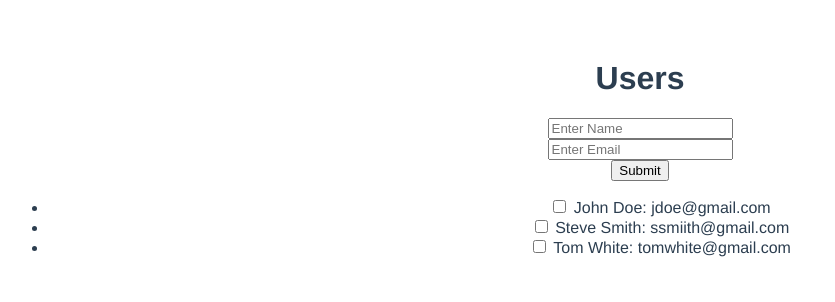
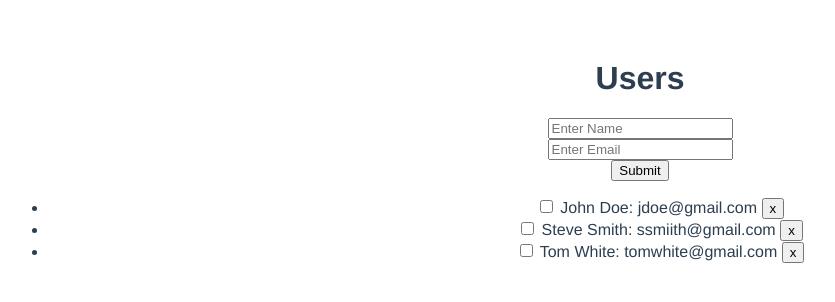
Before and after one commit to tnelson2016/firstVueApp, a Vue app: page / in a window 1280 px wide. Shown: the top 302 px of the page, without its empty margins (0-835 px from the left). Built offline with nearby package versions, Linux system fonts and the light colour scheme.

Commit message:
Delete Users

```diff
--- a/src/components/users.vue
+++ b/src/components/users.vue
@@ -12,7 +12,7 @@
       <li v-for="user in users">
         <input type="checkbox" class='toggle' v-model="user.contacted">
         <span :class="{contacted: user.contacted}">
-          {{user.name}}: {{user.email}}
+          {{user.name}}: {{user.email}} <button v-on:click="deleteUser(user)">x</button>
       </span>
         </li>
     </ul>
@@ -54,6 +54,9 @@
       })
 
       e.preventDefault()
+    },
+    deleteUser: function(user) {
+      this.users.splice(this.users.indexOf(user), 1)
     }
   }
 }
```
